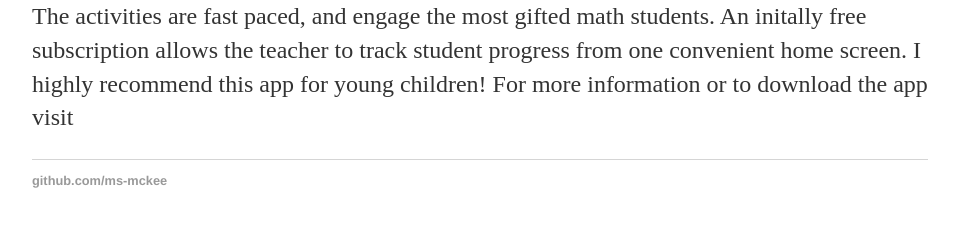
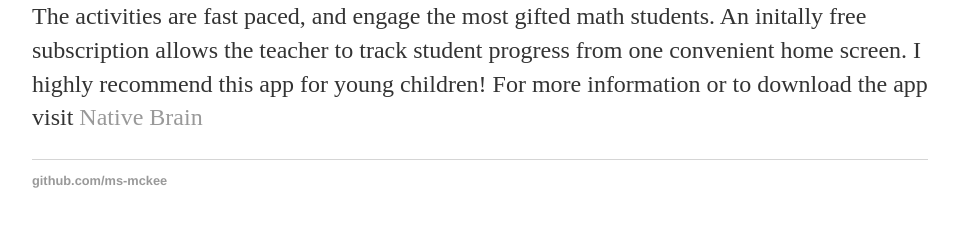
Before and after one commit to ms-mckee/ms-mckee.github.io, a Jekyll site: the page built from _posts/2016-05-12-recommendedapps.md, in a window 1280 px wide. Shown: the part 535-762 px from the top of the page, without its empty margins (160-1119 px from the left). Built offline with Jekyll 4.4.1, drawn with Linux system fonts in a browser that asks for light colours.

Commit message:
Update 2016-05-12-recommendedapps.md

```diff
--- a/_posts/2016-05-12-recommendedapps.md
+++ b/_posts/2016-05-12-recommendedapps.md
@@ -11,5 +11,5 @@
 This free app helps young children develop number sense. Developing strong number sense in the early grades gives children the foundation needed to be succesful in upper grades. This shows multiple representations of numbers, including numerals, number rods, objects, words, tally marks, etc. so that children deepen their number sense. The activities are fast paced, and engage the most gifted math students. An initally free subscription allows the teacher to track student progress from one convenient home screen.
 I highly recommend this app for young children!
 For more information or to download the app visit
-<a href="http://www.nativebrain.com/apps"></a>
+<a href="http://www.nativebrain.com/apps">Native Brain</a>
 </p>
```
